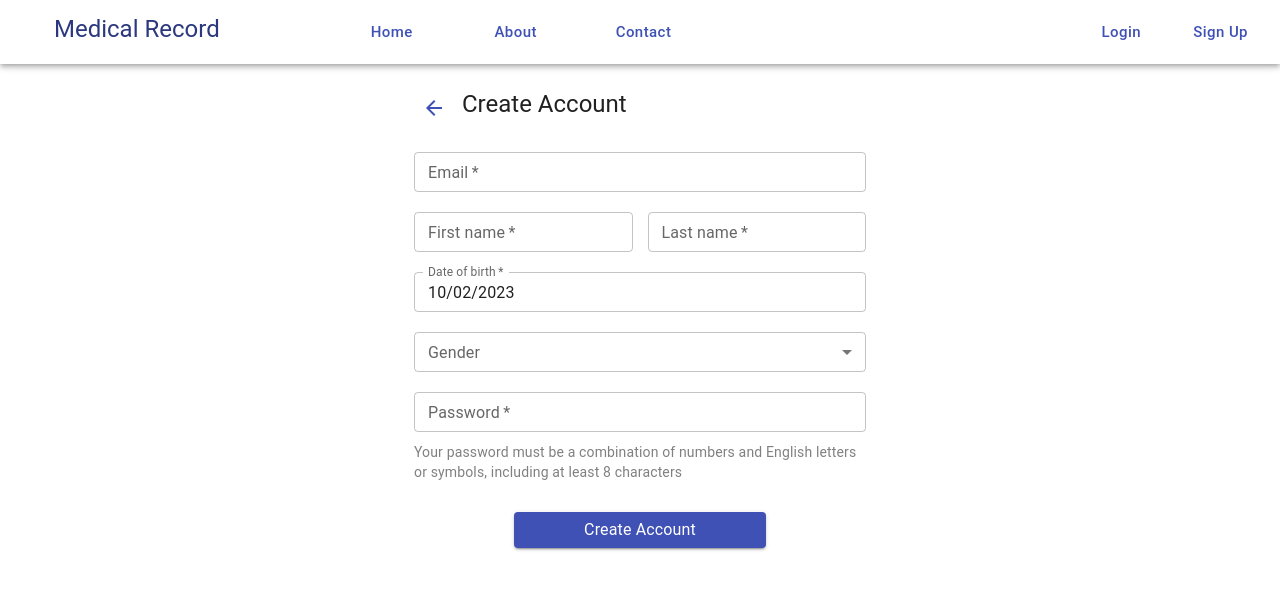
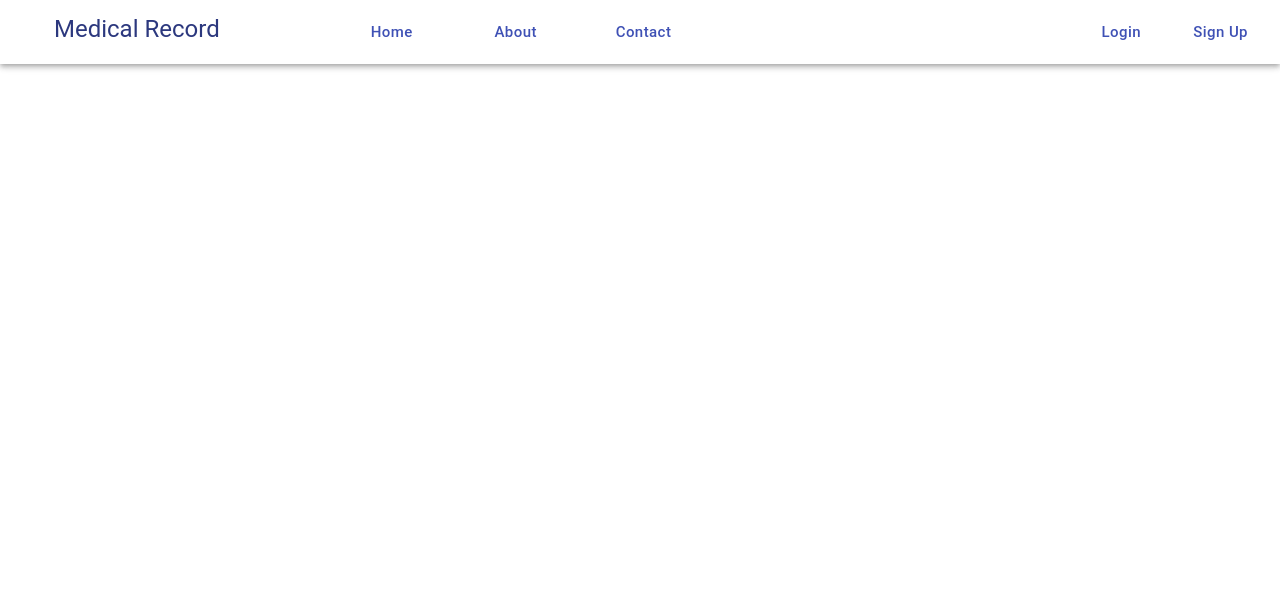
Before and after one commit to absolemlee/medical-record, a Next.js app: page /create-account in a window 1280 px wide. Shown: the top 590 px of the page. Built offline with nearby package versions, Linux system fonts and the light colour scheme.

Commit message:
add patient form

```diff
--- a/app/components/NavBar.tsx
+++ b/app/components/NavBar.tsx
@@ -25,7 +25,7 @@ const style = {
 const NavBar = () => {
 
   return (
-    <Box sx={{ flexGrow: 1 }}>
+    <Box sx={{ flexGrow: 1, display: 'flex' }}>
       <AppBar position="static" sx={{ background: 'white' }}>
         <Container maxWidth="xl">
           <Toolbar disableGutters>
--- a/app/create-account/page.tsx
+++ b/app/create-account/page.tsx
@@ -8,17 +8,8 @@ import styles from '../create-account/create-account.module.css'
 
 const CreateAccount = () => {
   return (
-    <Container
-      sx={{
-        display: 'flex',
-        justifyContents: 'center',
-        alignItems: 'center',
-        flexDirection: 'column',
-        p: 2,
-        mt: 1
-      }}
-    >
-      <PatientSignUpForm />
+    <Container>
+      {/* <PatientSignUpForm /> */}
       {/* <DoctorSignUpForm /> */}
     </Container>
   )
```
Also changed, not shown: app/create-account/patient/page.tsx (+4 -6 lines).
